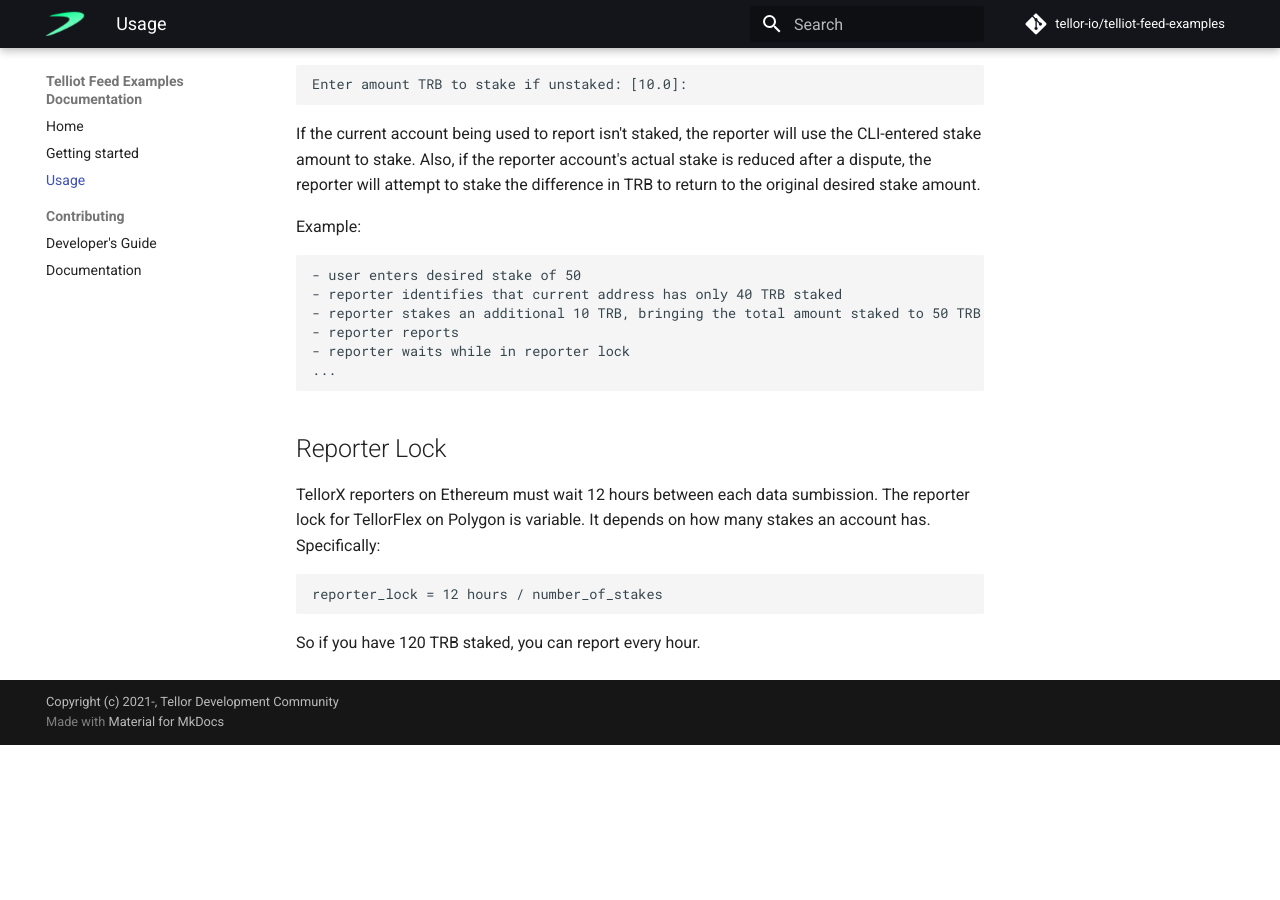
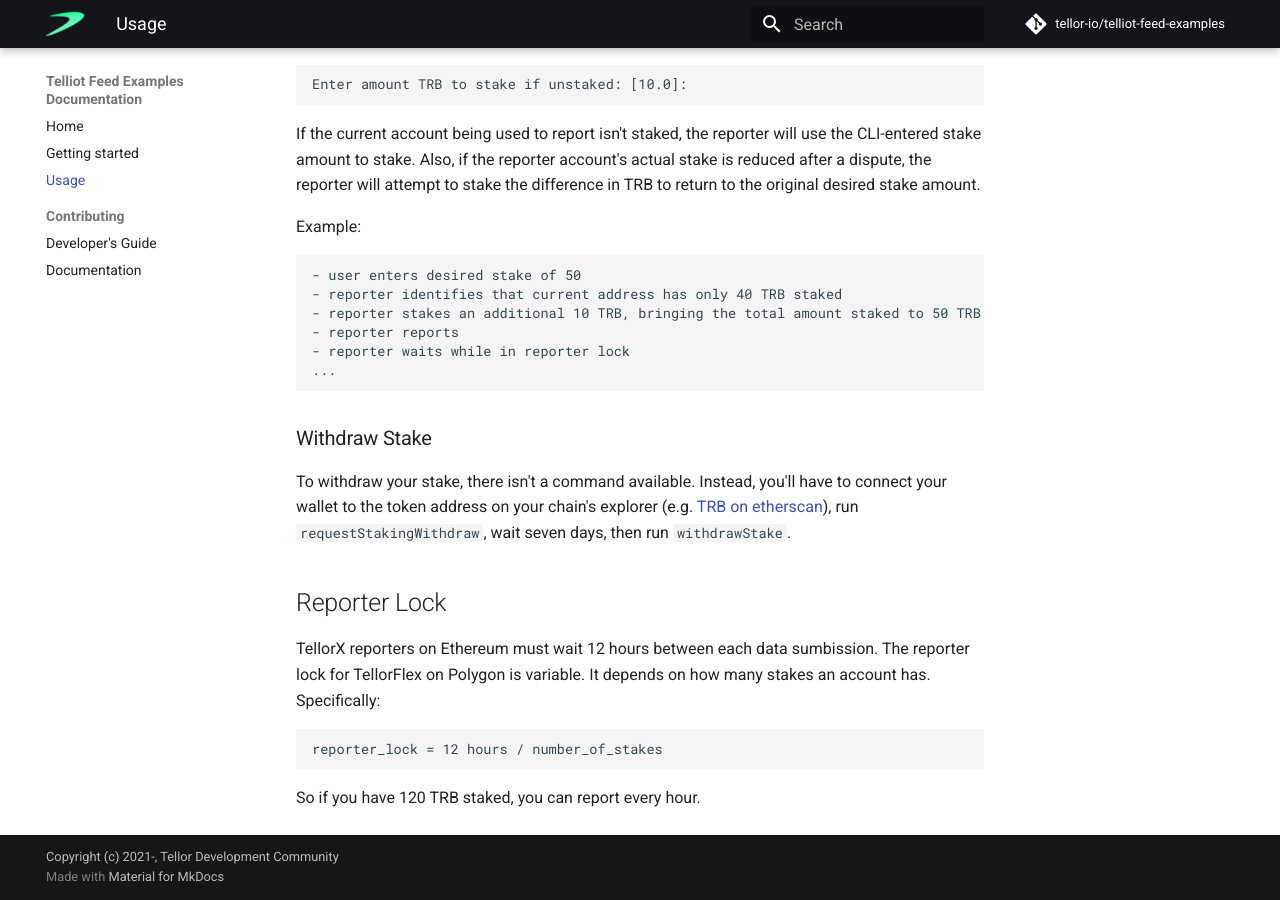
Before and after one commit to tellor-io/telliot-feeds, an MkDocs documentation site: the page built from docs/usage.md, in a window 1280 px wide and 900 px high, scrolled down 4762 px. Built offline with MkDocs 1.6.1 and Material for MkDocs 9.7.7, drawn with Linux system fonts in a browser that asks for light colours; comment, search, counter and statistics services are not loaded; before the commit the page ends 5507 px from its top, so only the background shows below that.

Commit message:
Include withdraw stake instructions

````diff
--- a/docs/usage.md
+++ b/docs/usage.md
@@ -5,6 +5,7 @@
 Prerequisites: [Getting Started](https://tellor-io.github.io/telliot-feed-examples/getting-started/)
 
 To use any of the telliot datafeed and reporter examples, use the command line interface (CLI) tool. A basic example:
+
 ```
 $ telliot-examples --account fakename report
 ```
@@ -31,6 +32,7 @@ Press [ENTER] to confirm settings.
 ```
 
 # Table of Contents
+
 - [Reporting Basics](#reporting-basics)
 - [Reporting on Ethereum](#reporting-on-ethereum)
 - [Reporting on Polygon](#reporting-on-polygon)
@@ -40,6 +42,7 @@ Press [ENTER] to confirm settings.
 ## Help flag
 
 Use the help flag to view available commands and option flags:
+
 ```
 $ telliot-examples --help
 Usage: telliot-examples [OPTIONS] COMMAND [ARGS]...
@@ -60,6 +63,7 @@ Commands:
 ```
 
 The help flag shows subcommand options as well:
+
 ```
 $ telliot-examples report --help
 Usage: telliot-examples report [OPTIONS]
@@ -86,6 +90,7 @@ Options:
 ## Account Flag
 
 You must select an account to use for reporting. The account flag (`--account`/`-a`) is used to retrieve a [ChainedAccount](https://github.com/pydefi/chained-accounts) with a corresponding name. This `ChainedAccount` stores the account's checksum address, private key, and chain IDs. Example usage:
+
 ```
 telliot-examples -a fakeaccountname report
 ```
@@ -93,10 +98,13 @@ telliot-examples -a fakeaccountname report
 ## Report Command
 
 Use the `report` command to submit data to the TellorX or TellorFlex oracles. Example `report` command usage:
+
 ```
 telliot-examples -a bigdaddysatoshi report
 ```
+
 By default, the reporter will continue to attempt reporting whenever out of reporting lock. Use the `--submit-once` flag to only report once:
+
 ```
 telliot-examples -a staker1 report --submit-once
 ```
@@ -106,20 +114,25 @@ telliot-examples -a staker1 report --submit-once
 **Reporting for profit is extremely competitive and profit estimates aren't guarantees that you won't lose money!**
 
 Use the profit flag (`--profit/-p`) to.. specify an expected profit. The default is 100% profit, which will likely result in your reporter never attempting to report unless you're on a testnet. To bypass profitability checks, use the `"YOLO"` string:
+
 ```
 telliot-examples -a staker1 report -p YOLO
 ```
+
 Normal profit flag usage:
+
 ```
 telliot-examples -a staker4000 report -p 2
 ```
 
 ## Gas, Fee, & Transaction Type Flags
+
 If gas fees and transaction types (`--tx-type/-tx`) aren't specified by the user, defaults and estimates will be used/retrieved.
 
 The `--gas-price/-gp` flag is for legacy transactions, while the `--max-fee/-mf` and `--priority-fee/-pf` flags are for type 2 transactions (EIP-1559). If sending legacy transactions, you can also override the gas price estimate speed using the `--gas-price-speed/-gps` flag. To set the gas limit used for the actual `submitValue()` transaction, use the `--gas-limit/-gl` flag.
 
 Example usage:
+
 ```
 telliot-examples -a kevin report -tx 0 -gl 310000 -gp 9001 -p 22
 ```
@@ -135,6 +148,7 @@ It's not advised to report without Flashbots, unless on a testnet like Rinkeby,
 If you want to report without flashbots on Ethereum mainnet, use the `--no-flashbots/-nfb` flag.
 
 Example usage:
+
 ```
 telliot-examples -a mainnetstaker7 -nfb report
 ```
@@ -156,6 +170,7 @@ In order to submit transactions through the [Flashbots](https://docs.flashbots.n
 When reporting, select your signatory account by tag as well as your staked mainnet account. Use the `--account/-a` and `--signature-tag/-sgt` flags.
 
 Example usage:
+
 ```
 telliot-examples -a mainnetstaker1 -sgt sigacct -fb report
 ```
@@ -165,6 +180,7 @@ telliot-examples -a mainnetstaker1 -sgt sigacct -fb report
 Only legacy transaction types are supported. Also, TellorFlex on Polygon has no built-in rewards for reporting, so profitability checks are skipped. Read more about TellorFlex on Polygon [here](https://github.com/tellor-io/tellorFlex).
 
 Example usage:
+
 ```
 telliot-examples -a mumbaistaker report
 ```
@@ -174,12 +190,15 @@ telliot-examples -a mumbaistaker report
 With TellorFlex on Polygon, reporters can stake multiple times. Each stake is 10 TRB, so if you stake 140 TRB, you've staked 14 times.
 
 The `PolygonReporter` will prompt the user to enter a desired stake amount:
+
 ```
 Enter amount TRB to stake if unstaked: [10.0]:
 ```
+
 If the current account being used to report isn't staked, the reporter will use the CLI-entered stake amount to stake. Also, if the reporter account's actual stake is reduced after a dispute, the reporter will attempt to stake the difference in TRB to return to the original desired stake amount.
 
 Example:
+
 ```
 - user enters desired stake of 50
 - reporter identifies that current address has only 40 TRB staked
@@ -189,10 +208,16 @@ Example:
 ...
 ```
 
+### Withdraw Stake
+
+To withdraw your stake, there isn't a command available. Instead, you'll have to connect your wallet to the token address on your chain's explorer (e.g. [TRB on etherscan](https://etherscan.io/token/0x88dF592F8eb5D7Bd38bFeF7dEb0fBc02cf3778a0#writeProxyContract)), run `requestStakingWithdraw`, wait seven days, then run `withdrawStake`.
+
 ## Reporter Lock
 
 TellorX reporters on Ethereum must wait 12 hours between each data sumbission. The reporter lock for TellorFlex on Polygon is variable. It depends on how many stakes an account has. Specifically:
+
 ```
 reporter_lock = 12 hours / number_of_stakes
 ```
+
 So if you have 120 TRB staked, you can report every hour.
````
